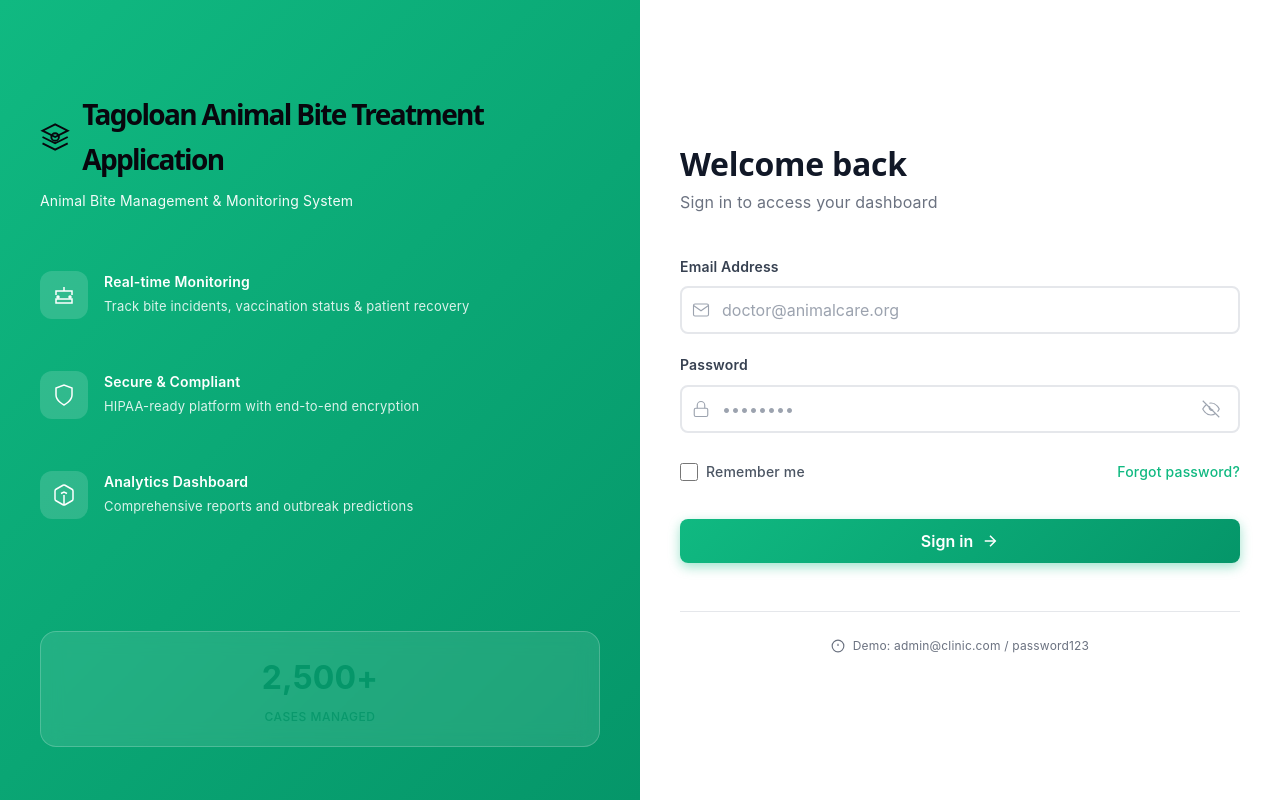
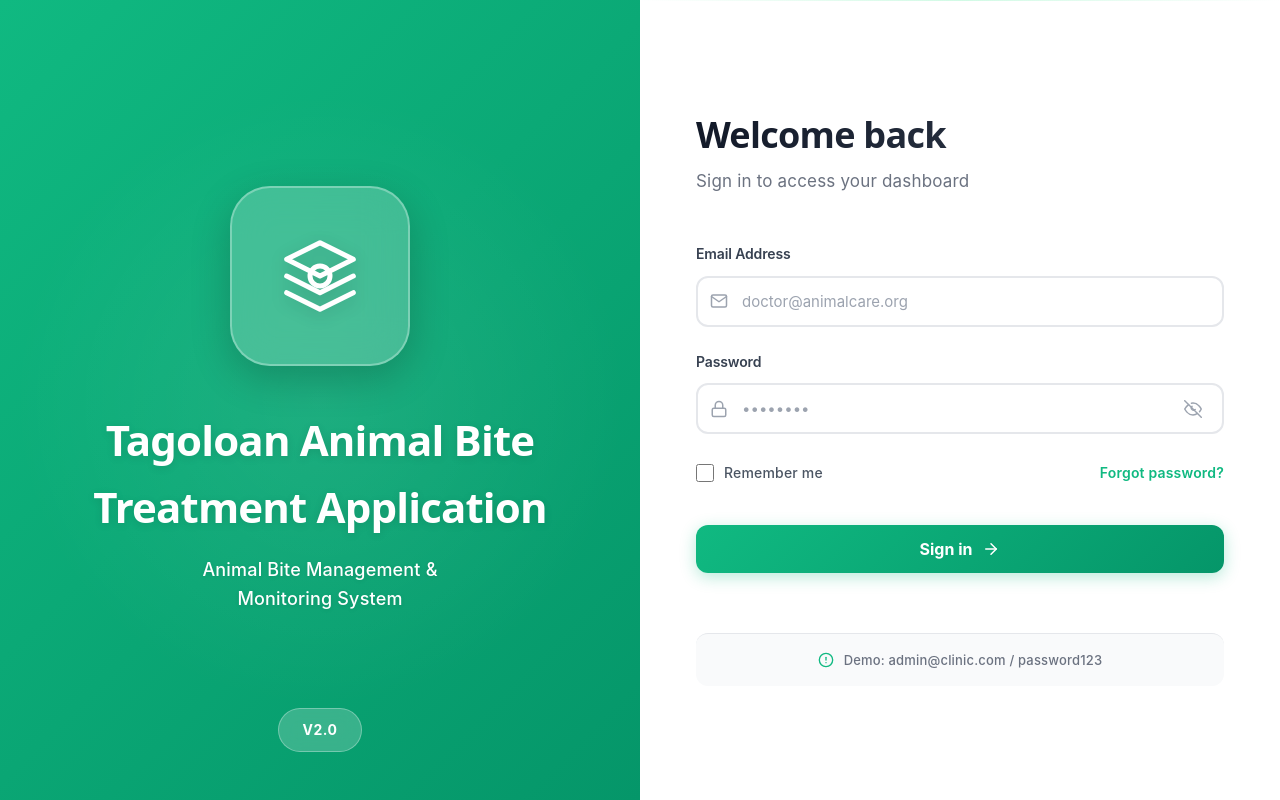
Before and after one commit to peya025/animal-bite-management-system, a React (Vite) app in the folder frontend/: page /login in a window 1280 px wide. Built offline with nearby package versions, Linux system fonts and the light colour scheme.

Commit message:
design improvement in login and landing page

```diff
--- a/frontend/src/pages/LandingPage.tsx
+++ b/frontend/src/pages/LandingPage.tsx
@@ -59,7 +59,7 @@ export default function LandingPage() {
       </nav>
 
       <section className="hero-landing">
-        <div className="hero-badge">✨ Welcome to Your Healthcare Portal</div>
+        <div className="hero-badge">Welcome to Your Healthcare Portal</div>
 
         <div className="hero-main">
           <h1>{clinicName}</h1>
--- a/frontend/src/pages/Login.tsx
+++ b/frontend/src/pages/Login.tsx
@@ -87,67 +87,23 @@ export default function Login() {
 
   return (
     <div className="login-container">
-      {/* Left Side - Mint Green Info Panel */}
       <div className="info-panel">
-        <div className="brand">
-          <h1>
-            <svg width="32" height="32" viewBox="0 0 24 24" fill="none" stroke="currentColor" strokeWidth="1.5">
+        <div className="logo-container">
+          <div className="logo-wrapper">
+            <svg width="80" height="80" viewBox="0 0 24 24" fill="none" stroke="currentColor" strokeWidth="1.5" strokeLinecap="round" strokeLinejoin="round">
               <path d="M12 2L2 7l10 5 10-5-10-5zM2 17l10 5 10-5M2 12l10 5 10-5"/>
               <circle cx="12" cy="12" r="3"/>
             </svg>
-            {APP_NAME}
-          </h1>
-          <p>Animal Bite Management & Monitoring System</p>
+          </div>
+          <h1>{APP_NAME}</h1>
+          <p className="tagline">Animal Bite Management & Monitoring System</p>
         </div>
 
-        <div className="features-section">
-          <div className="feature-item">
-            <div className="feature-icon">
-              <svg width="24" height="24" viewBox="0 0 24 24" fill="none" stroke="currentColor" strokeWidth="1.5">
-                <path d="M20 12V8H4v4M12 4v4M4 8h16M4 16h16v4H4z"/>
-                <circle cx="6" cy="14" r="1"/>
-                <circle cx="18" cy="14" r="1"/>
-              </svg>
-            </div>
-            <div className="feature-text">
-              <h4>Real-time Monitoring</h4>
-              <p>Track bite incidents, vaccination status & patient recovery</p>
-            </div>
-          </div>
-
-          <div className="feature-item">
-            <div className="feature-icon">
-              <svg width="24" height="24" viewBox="0 0 24 24" fill="none" stroke="currentColor" strokeWidth="1.5">
-                <path d="M12 22s8-4 8-10V5l-8-3-8 3v7c0 6 8 10 8 10z"/>
-              </svg>
-            </div>
-            <div className="feature-text">
-              <h4>Secure & Compliant</h4>
-              <p>HIPAA-ready platform with end-to-end encryption</p>
-            </div>
-          </div>
-
-          <div className="feature-item">
-            <div className="feature-icon">
-              <svg width="24" height="24" viewBox="0 0 24 24" fill="none" stroke="currentColor" strokeWidth="1.5">
-                <path d="M21 16V8a2 2 0 0 0-1-1.73l-7-4a2 2 0 0 0-2 0l-7 4A2 2 0 0 0 3 8v8a2 2 0 0 0 1 1.73l7 4a2 2 0 0 0 2 0l7-4A2 2 0 0 0 21 16z"/>
-                <path d="M12 22V12M9 10.5l3-1.5 3 1.5"/>
-              </svg>
-            </div>
-            <div className="feature-text">
-              <h4>Analytics Dashboard</h4>
-              <p>Comprehensive reports and outbreak predictions</p>
-            </div>
-          </div>
-        </div>
-
-        <div className="stats-badge">
-          <div className="stat-number">2,500+</div>
-          <div className="stat-label">Cases Managed</div>
+        <div className="minimal-footer">
+          <div className="version-badge">v2.0</div>
         </div>
       </div>
 
-      {/* Right Side - Login Form */}
       <div className="form-panel">
         <div className="form-header">
           <h2>Welcome back</h2>
@@ -157,7 +113,7 @@ export default function Login() {
         <form onSubmit={handleSubmit} className="login-form">
           {error && (
             <div className="error-message">
-              <svg width="18" height="18" viewBox="0 0 24 24" fill="none" stroke="currentColor" strokeWidth="2">
+              <svg width="18" height="18" viewBox="0 0 24 24" fill="none" stroke="currentColor" strokeWidth="2" strokeLinecap="round" strokeLinejoin="round">
                 <circle cx="12" cy="12" r="10"/>
                 <line x1="12" y1="8" x2="12" y2="12"/>
                 <line x1="12" y1="16" x2="12.01" y2="16"/>
@@ -166,11 +122,10 @@ export default function Login() {
             </div>
           )}
 
-          {/* Email Field */}
           <div className="input-group">
             <label>Email Address</label>
             <div className="input-wrapper">
-              <svg className="input-icon" width="18" height="18" viewBox="0 0 24 24" fill="none" stroke="currentColor" strokeWidth="1.5">
+              <svg className="input-icon" width="18" height="18" viewBox="0 0 24 24" fill="none" stroke="currentColor" strokeWidth="2" strokeLinecap="round" strokeLinejoin="round">
                 <path d="M4 4h16c1.1 0 2 .9 2 2v12c0 1.1-.9 2-2 2H4c-1.1 0-2-.9-2-2V6c0-1.1.9-2 2-2z"/>
                 <polyline points="22,6 12,13 2,6"/>
               </svg>
@@ -184,11 +139,10 @@ export default function Login() {
             </div>
           </div>
 
-          {/* Password Field */}
           <div className="input-group">
             <label>Password</label>
             <div className="input-wrapper">
-              <svg className="input-icon" width="18" height="18" viewBox="0 0 24 24" fill="none" stroke="currentColor" strokeWidth="1.5">
+              <svg className="input-icon" width="18" height="18" viewBox="0 0 24 24" fill="none" stroke="currentColor" strokeWidth="2" strokeLinecap="round" strokeLinejoin="round">
                 <rect x="3" y="11" width="18" height="11" rx="2" ry="2"/>
                 <path d="M7 11V7a5 5 0 0 1 10 0v4"/>
               </svg>
@@ -206,12 +160,12 @@ export default function Login() {
                 tabIndex={-1}
               >
                 {showPassword ? (
-                  <svg width="18" height="18" viewBox="0 0 24 24" fill="none" stroke="currentColor" strokeWidth="1.5">
+                  <svg width="18" height="18" viewBox="0 0 24 24" fill="none" stroke="currentColor" strokeWidth="2" strokeLinecap="round" strokeLinejoin="round">
                     <path d="M1 12s4-8 11-8 11 8 11 8-4 8-11 8-11-8-11-8z"/>
                     <circle cx="12" cy="12" r="3"/>
                   </svg>
                 ) : (
-                  <svg width="18" height="18" viewBox="0 0 24 24" fill="none" stroke="currentColor" strokeWidth="1.5">
+                  <svg width="18" height="18" viewBox="0 0 24 24" fill="none" stroke="currentColor" strokeWidth="2" strokeLinecap="round" strokeLinejoin="round">
                     <path d="M17.94 17.94A10.07 10.07 0 0 1 12 20c-7 0-11-8-11-8a18.45 18.45 0 0 1 5.06-5.94M9.9 4.24A9.12 9.12 0 0 1 12 4c7 0 11 8 11 8a18.5 18.5 0 0 1-2.26 3.64m-5.88-2.88a3 3 0 0 1-4.24-4.24"/>
                     <line x1="1" y1="1" x2="23" y2="23"/>
                   </svg>
@@ -220,7 +174,6 @@ export default function Login() {
             </div>
           </div>
 
-          {/* Remember Me & Forgot Password */}
           <div className="form-footer">
             <label className="remember-me">
               <input
@@ -240,7 +193,6 @@ export default function Login() {
             </a>
           </div>
 
-          {/* Submit Button */}
           <button
             type="submit"
             className="login-button"
@@ -254,7 +206,7 @@ export default function Login() {
             ) : (
               <>
                 Sign in
-                <svg width="18" height="18" viewBox="0 0 24 24" fill="none" stroke="currentColor" strokeWidth="2">
+                <svg width="18" height="18" viewBox="0 0 24 24" fill="none" stroke="currentColor" strokeWidth="2" strokeLinecap="round" strokeLinejoin="round">
                   <line x1="5" y1="12" x2="19" y2="12"/>
                   <polyline points="12 5 19 12 12 19"/>
                 </svg>
@@ -264,7 +216,7 @@ export default function Login() {
         </form>
 
         <p className="demo-note">
-          <svg width="14" height="14" viewBox="0 0 24 24" fill="none" stroke="currentColor" strokeWidth="2">
+          <svg width="16" height="16" viewBox="0 0 24 24" fill="none" stroke="currentColor" strokeWidth="2" strokeLinecap="round" strokeLinejoin="round">
             <circle cx="12" cy="12" r="10"/>
             <line x1="12" y1="8" x2="12" y2="12"/>
             <line x1="12" y1="16" x2="12.01" y2="16"/>
--- a/frontend/src/styles/Login.css
+++ b/frontend/src/styles/Login.css
@@ -1,10 +1,11 @@
-/* Mint Green Color Palette */
+/* Modern Green Color Palette - Same as Landing Page */
 :root {
   --primary: #10b981;
   --primary-dark: #059669;
   --primary-light: #d1fae5;
-  --primary-gradient: #6ee7b7;
+  --primary-gradient-light: #6ee7b7;
   --white: #ffffff;
+  --black: #000000;
   --gray-50: #f9fafb;
   --gray-100: #f3f4f6;
   --gray-200: #e5e7eb;
@@ -13,6 +14,13 @@
   --gray-500: #6b7280;
   --gray-600: #4b5563;
   --gray-700: #374151;
+  --gray-900: #111827;
+  --glass-bg: rgba(255, 255, 255, 0.85);
+  --glass-border: rgba(255, 255, 255, 0.3);
+  --shadow-sm: 0 2px 8px rgba(0, 0, 0, 0.08);
+  --shadow-md: 0 4px 16px rgba(0, 0, 0, 0.1);
+  --shadow-lg: 0 8px 32px rgba(0, 0, 0, 0.12);
+  --shadow-xl: 0 16px 48px rgba(16, 185, 129, 0.15);
   --error: #ef4444;
   --error-light: #fee2e2;
   --error-dark: #b91c1c;
@@ -27,7 +35,8 @@
 
 body {
   font-family: -apple-system, BlinkMacSystemFont, 'Segoe UI', 'Helvetica Neue', sans-serif;
-  background: #f9fafb;
+  background: linear-gradient(135deg, #f0fdf4 0%, #ffffff 50%, #f0fdf4 100%);
+  background-attachment: fixed;
   color: var(--gray-700);
 }
 
@@ -42,155 +51,170 @@ html, body, #root {
   grid-template-columns: 1fr 1fr;
   height: 100vh;
   overflow: hidden;
+  background: var(--white);
 }
 
 /* ===== Info Panel (Left) ===== */
 .info-panel {
   background: linear-gradient(135deg, var(--primary) 0%, var(--primary-dark) 100%);
   color: white;
-  padding: 60px 40px;
+  padding: 80px 48px;
   display: flex;
   flex-direction: column;
-  justify-content: space-between;
+  justify-content: center;
+  align-items: center;
   overflow-y: auto;
+  position: relative;
 }
 
-.brand {
-  margin-bottom: 60px;
+.info-panel::before {
+  content: '';
+  position: absolute;
+  top: 0;
+  left: 0;
+  right: 0;
+  bottom: 0;
+  background: radial-gradient(circle at 50% 50%, rgba(255, 255, 255, 0.08) 0%, transparent 60%);
+  pointer-events: none;
 }
 
-.brand h1 {
-  font-size: 28px;
-  font-weight: 700;
-  margin-bottom: 8px;
-  display: flex;
-  align-items: center;
-  gap: 12px;
+.logo-container {
+  text-align: center;
+  position: relative;
+  z-index: 1;
 }
 
-.brand h1 svg {
-  width: 32px;
-  height: 32px;
-}
-
-.brand p {
-  font-size: 14px;
-  opacity: 0.95;
-  line-height: 1.5;
-}
-
-/* Features Section */
-.features-section {
-  flex: 1;
-  margin-bottom: 60px;
-}
-
-.feature-item {
-  display: flex;
-  gap: 16px;
-  margin-bottom: 32px;
-  align-items: flex-start;
-}
-
-.feature-icon {
-  flex-shrink: 0;
-  width: 48px;
-  height: 48px;
-  background: rgba(255, 255, 255, 0.15);
-  border-radius: 12px;
+.logo-wrapper {
+  width: 180px;
+  height: 180px;
+  background: rgba(255, 255, 255, 0.2);
+  backdrop-filter: blur(20px);
+  border-radius: 40px;
   display: flex;
   align-items: center;
   justify-content: center;
-  color: white;
+  margin: 0 auto 40px;
+  box-shadow: 0 12px 40px rgba(0, 0, 0, 0.2);
+  border: 2px solid rgba(255, 255, 255, 0.3);
+  transition: transform 0.3s ease;
 }
 
-.feature-icon svg {
-  width: 24px;
-  height: 24px;
+.logo-wrapper:hover {
+  transform: scale(1.05);
 }
 
-.feature-text h4 {
-  font-size: 14px;
-  font-weight: 600;
-  margin-bottom: 4px;
+.logo-wrapper svg {
   color: white;
+  filter: drop-shadow(0 4px 8px rgba(0, 0, 0, 0.15));
 }
 
-.feature-text p {
-  font-size: 13px;
-  opacity: 0.85;
-  line-height: 1.4;
+.logo-container h1 {
+  font-size: 42px;
+  font-weight: 800;
+  margin-bottom: 16px;
+  letter-spacing: -0.02em;
+  color: white;
+  text-shadow: 0 2px 8px rgba(0, 0, 0, 0.1);
 }
 
-/* Stats Badge */
-.stats-badge {
-  background: rgba(255, 255, 255, 0.1);
-  backdrop-filter: blur(10px);
-  border: 1px solid rgba(255, 255, 255, 0.2);
-  border-radius: 16px;
-  padding: 20px;
-  text-align: center;
+.tagline {
+  font-size: 18px;
+  opacity: 1;
+  line-height: 1.6;
+  font-weight: 500;
+  max-width: 320px;
+  margin: 0 auto;
+  color: white;
+  text-shadow: 0 1px 4px rgba(0, 0, 0, 0.1);
 }
 
-.stat-number {
-  font-size: 32px;
-  font-weight: 700;
-  margin-bottom: 4px;
+.minimal-footer {
+  position: absolute;
+  bottom: 48px;
+  left: 0;
+  right: 0;
+  text-align: center;
+  z-index: 1;
 }
 
-.stat-label {
-  font-size: 12px;
-  opacity: 0.85;
+.version-badge {
+  display: inline-block;
+  background: rgba(255, 255, 255, 0.2);
+  backdrop-filter: blur(10px);
+  border: 1px solid rgba(255, 255, 255, 0.3);
+  border-radius: 24px;
+  padding: 10px 24px;
+  font-size: 14px;
+  font-weight: 700;
+  letter-spacing: 0.5px;
   text-transform: uppercase;
-  letter-spacing: 0.5px;
+  color: white;
 }
 
 /* ===== Form Panel (Right) ===== */
 .form-panel {
-  background: white;
-  padding: 60px 40px;
+  background: var(--white);
+  padding: 80px 56px;
   display: flex;
   flex-direction: column;
   justify-content: center;
   overflow-y: auto;
+  position: relative;
+}
+
+.form-panel::before {
+  content: '';
+  position: absolute;
+  top: 0;
+  left: 0;
+  right: 0;
+  height: 1px;
+  background: linear-gradient(90deg, transparent, var(--primary-light), transparent);
 }
 
 .form-header {
-  margin-bottom: 40px;
+  margin-bottom: 48px;
 }
 
 .form-header h2 {
-  font-size: 32px;
-  font-weight: 700;
+  font-size: 36px;
+  font-weight: 800;
   color: var(--gray-900);
-  margin-bottom: 8px;
+  margin-bottom: 12px;
+  letter-spacing: -0.02em;
+  background: linear-gradient(135deg, var(--gray-900) 0%, var(--gray-700) 100%);
+  -webkit-background-clip: text;
+  -webkit-text-fill-color: transparent;
+  background-clip: text;
 }
 
 .form-header p {
-  font-size: 16px;
+  font-size: 17px;
   color: var(--gray-500);
+  line-height: 1.6;
 }
 
 /* ===== Login Form ===== */
 .login-form {
   display: flex;
   flex-direction: column;
-  gap: 20px;
-  margin-bottom: 24px;
+  gap: 24px;
+  margin-bottom: 32px;
 }
 
 .error-message {
   display: flex;
   align-items: center;
   gap: 12px;
-  padding: 12px 16px;
+  padding: 14px 18px;
   background: var(--error-light);
   border: 1px solid #fecaca;
-  border-radius: 8px;
+  border-radius: 12px;
   color: var(--error-dark);
   font-size: 14px;
   font-weight: 500;
   animation: slideDown 0.3s ease;
+  box-shadow: 0 2px 8px rgba(239, 68, 68, 0.1);
 }
 
 .error-message svg {
@@ -213,13 +237,14 @@ html, body, #root {
 .input-group {
   display: flex;
   flex-direction: column;
-  gap: 8px;
+  gap: 10px;
 }
 
 .input-group label {
   font-size: 14px;
   font-weight: 600;
   color: var(--gray-700);
+  letter-spacing: -0.01em;
 }
 
 .input-wrapper {
@@ -230,27 +255,32 @@ html, body, #root {
 
 .input-icon {
   position: absolute;
-  left: 12px;
+  left: 14px;
   color: var(--gray-400);
   flex-shrink: 0;
   pointer-events: none;
+  transition: color 0.3s ease;
 }
 
 .input-wrapper input {
   width: 100%;
-  padding: 12px 12px 12px 40px;
+  padding: 14px 14px 14px 44px;
   border: 2px solid var(--gray-200);
-  border-radius: 8px;
-  font-size: 16px;
+  border-radius: 12px;
+  font-size: 15px;
   font-family: inherit;
-  transition: all 0.3s ease;
-  background: white;
+  transition: all 0.3s cubic-bezier(0.4, 0, 0.2, 1);
+  background: var(--white);
 }
 
 .input-wrapper input:focus {
   outline: none;
   border-color: var(--primary);
-  box-shadow: 0 0 0 3px rgba(16, 185, 129, 0.1);
+  box-shadow: 0 0 0 4px rgba(16, 185, 129, 0.1);
+}
+
+.input-wrapper input:focus + .input-icon {
+  color: var(--primary);
 }
 
 .input-wrapper input::placeholder {
@@ -265,7 +295,7 @@ html, body, #root {
 
 .visibility-toggle {
   position: absolute;
-  right: 12px;
+  right: 14px;
   background: none;
   border: none;
   cursor: pointer;
@@ -274,15 +304,18 @@ html, body, #root {
   align-items: center;
   justify-content: center;
   padding: 8px;
-  transition: color 0.3s ease;
+  transition: all 0.3s ease;
+  border-radius: 8px;
 }
 
 .visibility-toggle:hover {
   color: var(--primary);
+  background: var(--primary-light);
 }
 
 .visibility-toggle:focus {
   outline: none;
+  box-shadow: 0 0 0 3px rgba(16, 185, 129, 0.1);
 }
 
 /* ===== Form Footer ===== */
@@ -291,18 +324,23 @@ html, body, #root {
   justify-content: space-between;
   align-items: center;
   font-size: 14px;
-  margin-top: 8px;
-  margin-bottom: 8px;
+  margin-top: 4px;
+  margin-bottom: 4px;
 }
 
 .remember-me {
   display: flex;
   align-items: center;
-  gap: 8px;
+  gap: 10px;
   cursor: pointer;
   user-select: none;
   color: var(--gray-600);
   font-weight: 500;
+  transition: color 0.3s ease;
+}
+
+.remember-me:hover {
+  color: var(--gray-700);
 }
 
 .remember-me input[type="checkbox"] {
@@ -311,6 +349,7 @@ html, body, #root {
   cursor: pointer;
   accent-color: var(--primary);
   border-radius: 4px;
+  transition: all 0.3s ease;
 }
 
 .remember-me input[type="checkbox"]:disabled {
@@ -321,13 +360,28 @@ html, body, #root {
 .forgot-password {
   color: var(--primary);
   text-decoration: none;
-  font-weight: 500;
+  font-weight: 600;
   transition: all 0.3s ease;
+  position: relative;
+}
+
+.forgot-password::after {
+  content: '';
+  position: absolute;
+  bottom: -2px;
+  left: 0;
+  width: 0;
+  height: 2px;
+  background: var(--primary-dark);
+  transition: width 0.3s ease;
 }
 
 .forgot-password:hover {
   color: var(--primary-dark);
-  text-decoration: underline;
+}
+
+.forgot-password:hover::after {
+  width: 100%;
 }
 
 /* ===== Login Button ===== */
@@ -335,28 +389,45 @@ html, body, #root {
   display: flex;
   align-items: center;
   justify-content: center;
-  gap: 8px;
-  padding: 12px 24px;
+  gap: 10px;
+  padding: 14px 28px;
   background: linear-gradient(135deg, var(--primary) 0%, var(--primary-dark) 100%);
   color: white;
   border: none;
-  border-radius: 8px;
+  border-radius: 12px;
   font-size: 16px;
-  font-weight: 600;
+  font-weight: 700;
   cursor: pointer;
-  transition: all 0.3s ease;
-  box-shadow: 0 4px 12px rgba(16, 185, 129, 0.4);
+  transition: all 0.3s cubic-bezier(0.4, 0, 0.2, 1);
+  box-shadow: 0 4px 16px rgba(16, 185, 129, 0.3);
   font-family: inherit;
-  margin-top: 8px;
+  margin-top: 12px;
+  position: relative;
+  overflow: hidden;
+}
+
+.login-button::before {
+  content: '';
+  position: absolute;
+  top: 0;
+  left: -100%;
+  width: 100%;
+  height: 100%;
+  background: linear-gradient(90deg, transparent, rgba(255, 255, 255, 0.2), transparent);
+  transition: left 0.5s ease;
+}
+
+.login-button:hover::before {
+  left: 100%;
 }
 
 .login-button:hover:not(:disabled) {
-  transform: translateY(-2px);
-  box-shadow: 0 6px 16px rgba(16, 185, 129, 0.5);
+  transform: translateY(-3px);
+  box-shadow: 0 8px 24px rgba(16, 185, 129, 0.4);
 }
 
 .login-button:active:not(:disabled) {
-  transform: translateY(0);
+  transform: translateY(-1px);
 }
 
 .login-button:disabled {
@@ -366,8 +437,8 @@ html, body, #root {
 
 .spinner {
   display: inline-block;
-  width: 16px;
-  height: 16px;
+  width: 18px;
+  height: 18px;
   border: 2px solid rgba(255, 255, 255, 0.3);
   border-top-color: white;
   border-radius: 50%;
@@ -384,20 +455,25 @@ html, body, #root {
 .demo-note {
   display: flex;
   align-items: center;
-  gap: 8px;
-  font-size: 12px;
+  gap: 10px;
+  font-size: 13px;
   color: var(--gray-500);
   text-align: center;
   justify-content: center;
-  margin-top: 24px;
-  padding-top: 24px;
+  margin-top: 28px;
+  padding-top: 28px;
   border-top: 1px solid var(--gray-200);
+  background: var(--gray-50);
+  padding: 16px;
+  border-radius: 12px;
+  font-weight: 500;
 }
 
 .demo-note svg {
   flex-shrink: 0;
-  width: 14px;
-  height: 14px;
+  width: 16px;
+  height: 16px;
+  color: var(--primary);
 }
 
 /* ===== Responsive Design ===== */
@@ -411,7 +487,7 @@ html, body, #root {
   }
 
   .form-panel {
-    padding: 40px 24px;
+    padding: 60px 32px;
     justify-content: flex-start;
     min-height: 100vh;
   }
@@ -419,15 +495,15 @@ html, body, #root {
 
 @media (max-width: 768px) {
   .form-panel {
-    padding: 32px 20px;
+    padding: 48px 24px;
   }
 
   .form-header h2 {
-    font-size: 24px;
+    font-size: 28px;
   }
 
   .form-header p {
-    font-size: 14px;
+    font-size: 15px;
   }
 
   .input-wrapper input {
@@ -436,6 +512,7 @@ html, body, #root {
 
   .login-button {
     font-size: 16px;
+    padding: 14px 24px;
   }
 
   .form-footer {
@@ -451,15 +528,15 @@ html, body, #root {
 
 @media (max-width: 480px) {
   .form-panel {
-    padding: 24px 16px;
+    padding: 40px 20px;
   }
 
   .form-header h2 {
-    font-size: 20px;
+    font-size: 24px;
   }
 
   .form-header p {
-    font-size: 13px;
+    font-size: 14px;
   }
 
   .feature-item {
@@ -473,4 +550,8 @@ html, body, #root {
   .login-button {
     padding: 14px 20px;
   }
+
+  .demo-note {
+    font-size: 12px;
+  }
 }
```
